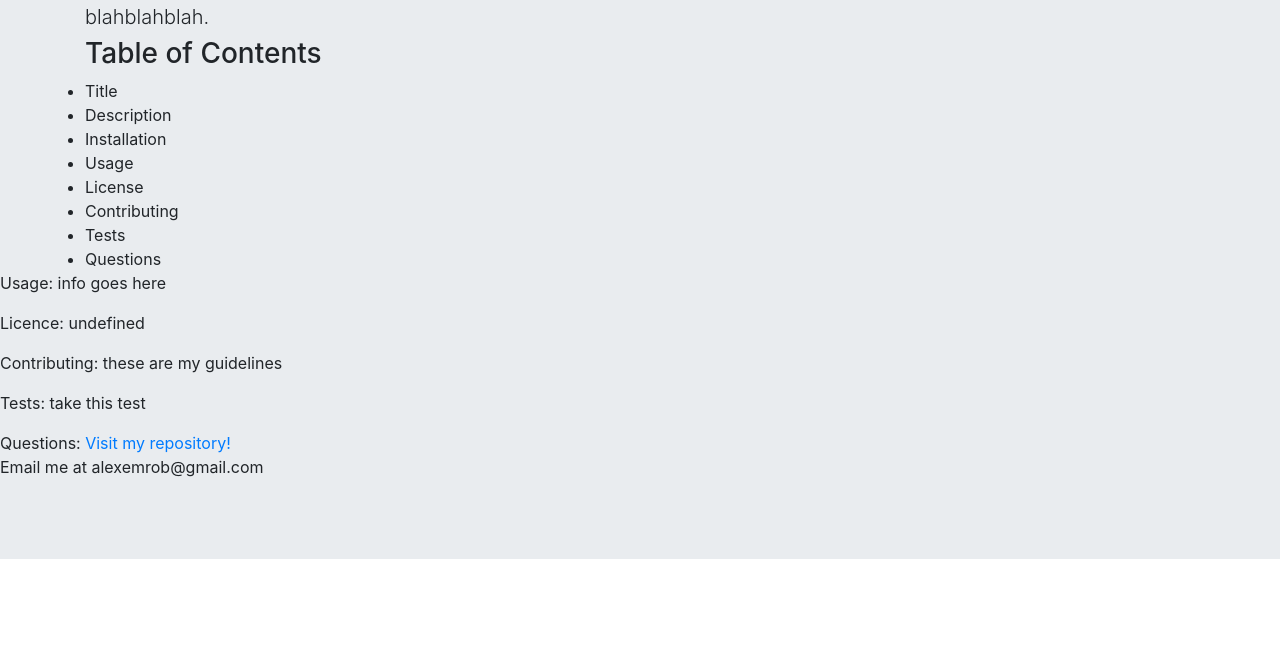
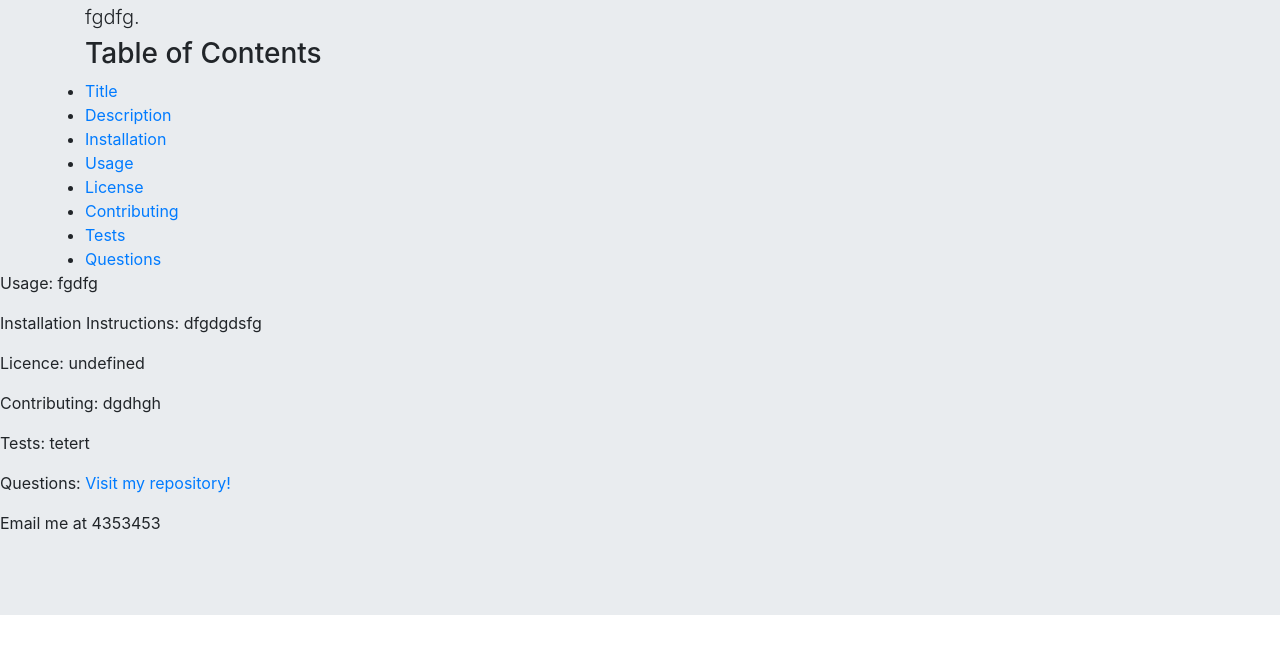
Before and after one commit to alexemrob/README-Generator, a website: page index.html in a window 1280 px wide. Shown: the part 134-788 px from the top of the page. Drawn offline with nearby package versions, Linux system fonts and the light colour scheme.

Commit message:
add jumplinks to table of contents

```diff
--- a/index.html
+++ b/index.html
@@ -11,28 +11,27 @@
   <div class="jumbotron jumbotron-fluid">
   <div class="container">
     <h1 class="display-4">README</h1>
-    <h2 class="lead">blahblahblah.</h2>
+    <h2 class="lead">fgdfg.</h2>
     <ul class="list-group">
         <h3>Table of Contents</h3>
-      <li>Title</li>
-      <li>Description</li>
-      <li>Installation</li>
-      <li>Usage</li>
-      <li>License</li>
-      <li>Contributing</li>
-      <li>Tests</li>
-      <li>Questions</li>
+      <li><a href="#top">Title</a></li>
+      <li><a href="#top">Description</a></li>
+      <li><a href="#top">Installation</a></li>
+      <li><a href="#top">Usage</a></li>
+      <li><a href="#top">License</a></li>
+      <li><a href="#top">Contributing</a></li>
+      <li><a href="#top">Tests</a></li>
+      <li><a href="#top">Questions</a></li>
     </ul>
   </div>
   <div>
-  <p>Usage: info goes here</p>
+  <p>Usage: fgdfg</p>
+  <p>Installation Instructions: dfgdgdsfg</p>
   <p>Licence: undefined</p>
-  <p>Contributing: these are my guidelines</p>
-  <p>Tests: take this test</p>
-  <p>Questions: <a href="https://www.github.com/" + alexemrob>Visit my repository!</a><br>
-  Email me at alexemrob@gmail.com
-  </p>
-
+  <p>Contributing: dgdhgh</p>
+  <p>Tests: tetert</p>
+  <p>Questions: <a href="https://www.github.com/" + 346456456>Visit my repository!</a></p>
+  <p>Email me at 4353453</p>
   </div>
 </div>
 </body>
```
Also changed, not shown: index.js (+10 -12 lines).
